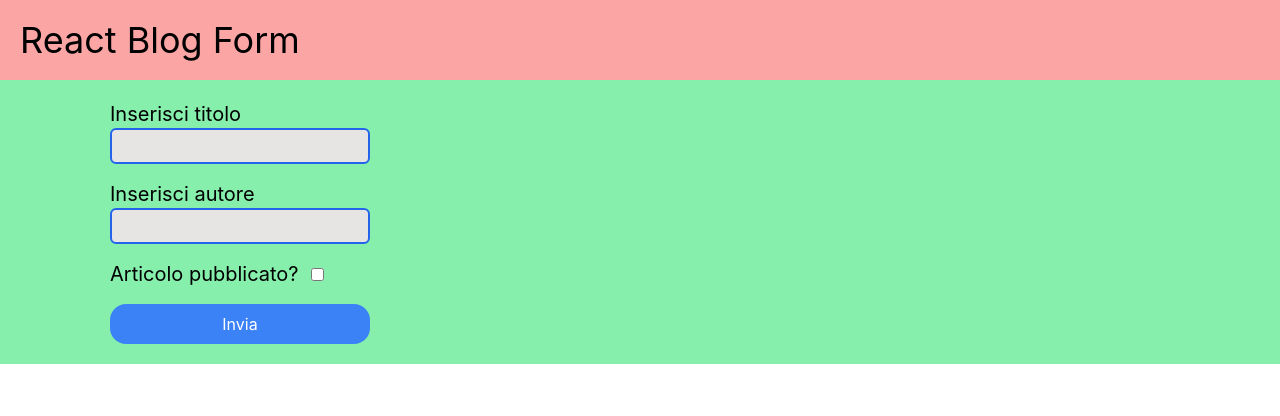
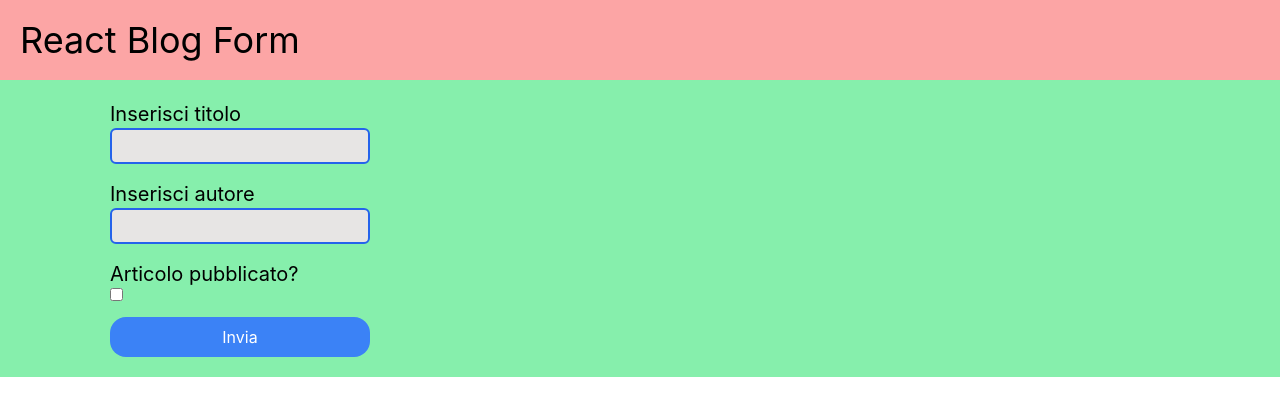
Before and after one commit to Aj-Herrera-99/react-form, a React (Vite) app: page / in a window 1280 px wide. Shown: the top 416 px of the page. Built offline with nearby package versions, Linux system fonts and the light colour scheme.

Commit message:
separazione struttura in componenti

```diff
--- a/src/App.jsx
+++ b/src/App.jsx
@@ -1,4 +1,5 @@
 import { useState } from "react";
+import Main from "./components/Main";
 
 function App() {
     // states
@@ -10,8 +11,8 @@ function App() {
     const [articles, setArticles] = useState([]);
 
     // actions
-    const handleInputChange = (e) => {
-        const {type, name, value, checked} = e.target;
+    const handleInputChange =  (e) => {
+        const { type, name, value, checked } = e.target;
         const key = name;
         const val = type == "checkbox" ? checked : value;
         setFormData({ ...formData, [key]: val });
@@ -19,6 +20,7 @@ function App() {
 
     const handleSubmit = (e) => {
         e.preventDefault();
+        console.log("test");
         setArticles([...articles, formData]);
         setFormData({ title: "", author: "", status: false });
     };
@@ -37,98 +39,13 @@ function App() {
                 <h1 className="text-4xl">React Blog Form</h1>
             </header>
 
-            <main className="flex justify-around p-5 bg-green-300">
-                <form
-                    action="#"
-                    onSubmit={handleSubmit}
-                    className="flex flex-col gap-4 max-w-[500px]"
-                >
-                    <div className="flex flex-col items-start">
-                        <label htmlFor="title" className="text-xl">
-                            Inserisci titolo
-                        </label>
-                        <input
-                            className="p-1 border-2 border-blue-600 rounded-md bg-stone-200"
-                            type="text"
-                            id="title"
-                            name="title"
-                            value={formData.title}
-                            onChange={handleInputChange}
-                            required
-                        />
-                    </div>
-                    <div className="flex flex-col items-start">
-                        <label htmlFor="author" className="text-xl">
-                            Inserisci autore
-                        </label>
-                        <input
-                            className="p-1 border-2 border-blue-600 rounded-md bg-stone-200"
-                            type="text"
-                            id="author"
-                            name="author"
-                            value={formData.author}
-                            onChange={handleInputChange}
-                            required
-                        />
-                    </div>
-                    <div className="flex items-center gap-3">
-                        <label htmlFor="status" className="text-xl">
-                            Articolo pubblicato?
-                        </label>
-                        <input
-                            className="p-1 border-2 border-blue-600 rounded-md bg-stone-200"
-                            type="checkbox"
-                            id="status"
-                            name="status"
-                            checked={formData.status}
-                            onChange={handleInputChange}
-                        />
-                    </div>
-                    <button
-                        type="submit"
-                        className="py-2 text-white bg-blue-500 rounded-2xl hover:bg-blue-600"
-                    >
-                        Invia
-                    </button>
-                </form>
-
-                <ul className="flex flex-col w-1/2 gap-2 my-4 ">
-                    {articles.map((article, index) => (
-                        <li
-                            key={index}
-                            index={index}
-                            className="relative max-w-[500px] px-4 py-2 border-2 rounded-md border-slate-400"
-                        >
-                            <div className="flex flex-col">
-                                <span>
-                                    <span className="font-semibold">
-                                        Titolo:{" "}
-                                    </span>
-                                    {article.title}
-                                </span>
-                                <span>
-                                    <span className="font-semibold">
-                                        Autore:{" "}
-                                    </span>
-                                    {article.author}
-                                </span>
-                                <span>
-                                    <span className="font-semibold">
-                                        Stato:{" "}
-                                    </span>
-                                    {article.status ? "pubblicato" : "bozza"}
-                                </span>
-                            </div>
-                            <div
-                                onClick={handleRemoveClick}
-                                className="absolute top-[-10px] right-0 text-xl text-red-600 pt-1 pr-1 cursor-pointer hover:scale-125"
-                            >
-                                x
-                            </div>
-                        </li>
-                    ))}
-                </ul>
-            </main>
+            <Main
+                formData={formData}
+                handleSubmit={handleSubmit}
+                handleInputChange={handleInputChange}
+                articles={articles}
+                handleRemoveClick={handleRemoveClick}
+            ></Main>
         </>
     );
 }
--- /dev/null
+++ b/src/components/Form.jsx
@@ -0,0 +1,47 @@
+import Input from "./Input";
+
+function Form({ formData, handleSubmit, handleInputChange }) {
+    return (
+        <form
+            action="#"
+            onSubmit={handleSubmit}
+            className="flex flex-col gap-4 max-w-[500px]"
+        >
+            <Input
+                type="text"
+                name="title"
+                value={formData.title}
+                action={handleInputChange}
+                isRequired={true}
+            >
+                Inserisci titolo
+            </Input>
+            <Input
+                type="text"
+                name="author"
+                value={formData.author}
+                action={handleInputChange}
+                isRequired={true}
+            >
+                Inserisci autore
+            </Input>
+            <Input
+                type="checkbox"
+                name="status"
+                value={formData.checked}
+                action={handleInputChange}
+                isRequired={false}
+            >
+                Articolo pubblicato?
+            </Input>
+            <button
+                type="submit"
+                className="py-2 text-white bg-blue-500 rounded-2xl hover:bg-blue-600"
+            >
+                Invia
+            </button>
+        </form>
+    );
+}
+
+export default Form;
--- /dev/null
+++ b/src/components/Input.jsx
@@ -0,0 +1,20 @@
+function Input({type, name, value, action, isRequired, children}) {
+    return (
+        <div className="flex flex-col items-start">
+            <label htmlFor={name} className="text-xl">
+                {children}
+            </label>
+            <input
+                className="p-1 border-2 border-blue-600 rounded-md bg-stone-200"
+                type={type}
+                id={name}
+                name={name}
+                value={value}
+                onChange={action}
+                required={isRequired}
+            />
+        </div>
+    );
+}
+
+export default Input;
--- /dev/null
+++ b/src/components/Main.jsx
@@ -0,0 +1,46 @@
+import Form from "./Form"
+
+function Main( {formData, handleSubmit, handleInputChange, articles, handleRemoveClick}) {
+    return (
+        <main className="flex justify-around p-5 bg-green-300">
+            <Form
+                formData={formData}
+                handleSubmit={handleSubmit}
+                handleInputChange={handleInputChange}
+            ></Form>
+
+            <ul className="flex flex-col w-1/2 gap-4">
+                {articles.map((article, index) => (
+                    <li
+                        key={index}
+                        index={index}
+                        className="relative max-w-[500px] px-4 py-2 border-2 rounded-md border-slate-400"
+                    >
+                        <div className="flex flex-col">
+                            <span>
+                                <span className="font-semibold">Titolo: </span>
+                                {article.title}
+                            </span>
+                            <span>
+                                <span className="font-semibold">Autore: </span>
+                                {article.author}
+                            </span>
+                            <span>
+                                <span className="font-semibold">Stato: </span>
+                                {article.status ? "pubblicato" : "bozza"}
+                            </span>
+                        </div>
+                        <div
+                            onClick={handleRemoveClick}
+                            className="absolute top-[-10px] right-0 text-xl text-red-600 pt-1 pr-1 cursor-pointer hover:scale-125"
+                        >
+                            x
+                        </div>
+                    </li>
+                ))}
+            </ul>
+        </main>
+    );
+}
+
+export default Main;
```
